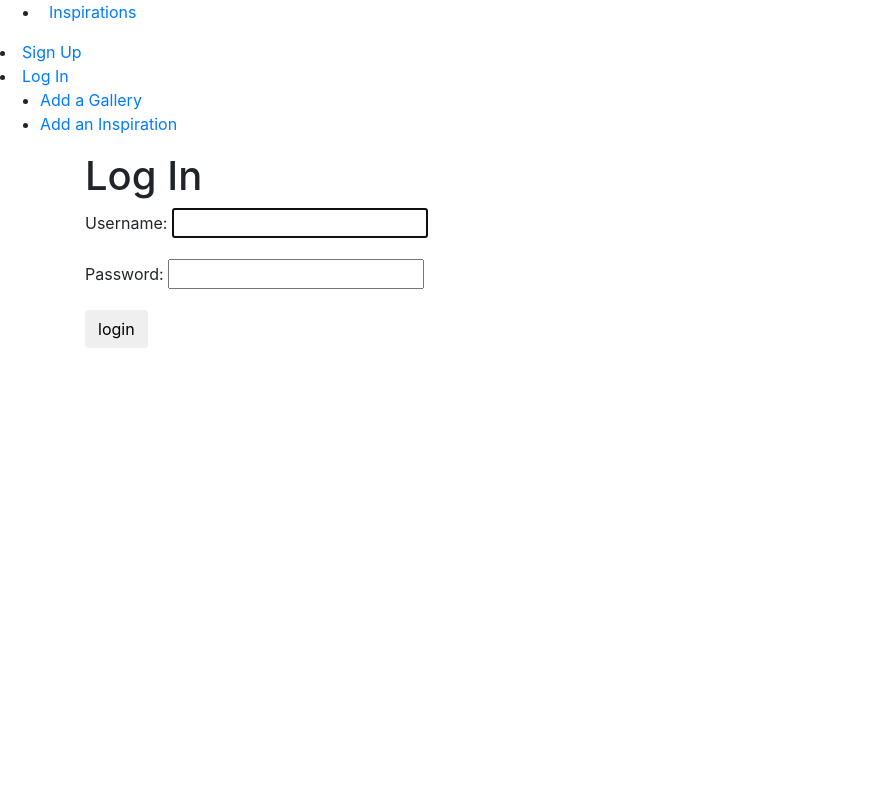
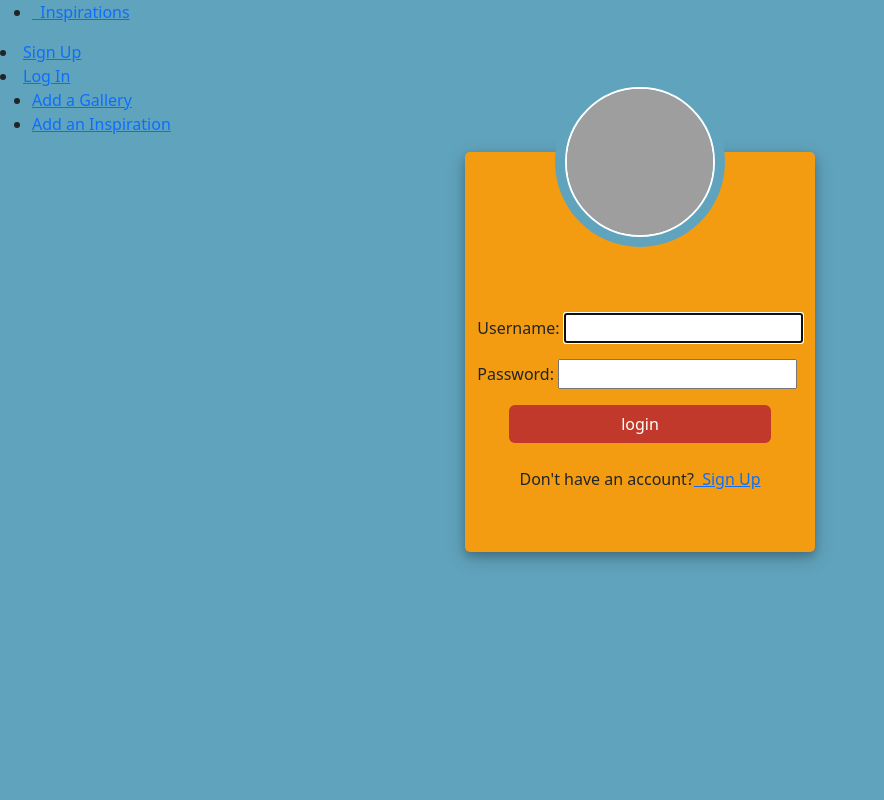
Before and after one commit to fernando-massa/inspirations, a Django app: page /accounts/login/ in a window 1280 px wide. Shown: the whole page, without its empty margins (0-884 px from the left). Run offline with Django 4.2, Linux system fonts and the light colour scheme; some libraries are stand-ins or nearby versions; grey boxes are pictures that could not be loaded.

Commit message:
login page is styled"

```diff
--- a/inspiration2/main_app/static/css/style.css
+++ b/inspiration2/main_app/static/css/style.css
@@ -0,0 +1,69 @@
+body,
+		html {
+			margin: 0;
+			padding: 0;
+			height: 100%;
+			background: #60a3bc !important;
+		}
+		.user_card {
+			height: 400px;
+			width: 350px;
+			margin-top: auto;
+			margin-bottom: auto;
+			background: #f39c12;
+			position: relative;
+			display: flex;
+			justify-content: center;
+			flex-direction: column;
+			padding: 10px;
+			box-shadow: 0 4px 8px 0 rgba(0, 0, 0, 0.2), 0 6px 20px 0 rgba(0, 0, 0, 0.19);
+			-webkit-box-shadow: 0 4px 8px 0 rgba(0, 0, 0, 0.2), 0 6px 20px 0 rgba(0, 0, 0, 0.19);
+			-moz-box-shadow: 0 4px 8px 0 rgba(0, 0, 0, 0.2), 0 6px 20px 0 rgba(0, 0, 0, 0.19);
+			border-radius: 5px;
+
+		}
+		.brand_logo_container {
+			position: absolute;
+			height: 170px;
+			width: 170px;
+			top: -75px;
+			border-radius: 50%;
+			background: #60a3bc;
+			padding: 10px;
+			text-align: center;
+		}
+		.brand_logo {
+			height: 150px;
+			width: 150px;
+			border-radius: 50%;
+			border: 2px solid white;
+		}
+		.form_container {
+			margin-top: 100px;
+		}
+		.login_btn {
+			width: 100%;
+			background: #c0392b !important;
+			color: white !important;
+		}
+		.login_btn:focus {
+			box-shadow: none !important;
+			outline: 0px !important;
+		}
+		.login_container {
+			padding: 0 2rem;
+		}
+		.input-group-text {
+			background: #c0392b !important;
+			color: white !important;
+			border: 0 !important;
+			border-radius: 0.25rem 0 0 0.25rem !important;
+		}
+		.input_user,
+		.input_pass:focus {
+			box-shadow: none !important;
+			outline: 0px !important;
+		}
+		.custom-checkbox .custom-control-input:checked~.custom-control-label::before {
+			background-color: #c0392b !important;
+		}
--- a/inspiration2/main_app/templates/base.html
+++ b/inspiration2/main_app/templates/base.html
@@ -6,10 +6,9 @@
     <meta name="viewport" content="width=device-width, initial-scale=1.0">
     <meta http-equiv="X-UA-Compatible" content="ie=edge">
     <title>Inspirations</title>
+    <link href="https://cdn.jsdelivr.net/npm/bootstrap@5.2.1/dist/css/bootstrap.min.css" rel="stylesheet" integrity="sha384-iYQeCzEYFbKjA/T2uDLTpkwGzCiq6soy8tYaI1GyVh/UjpbCx/TYkiZhlZB6+fzT" crossorigin="anonymous">
+    <script src="https://cdn.jsdelivr.net/npm/bootstrap@5.2.1/dist/js/bootstrap.bundle.min.js" integrity="sha384-u1OknCvxWvY5kfmNBILK2hRnQC3Pr17a+RTT6rIHI7NnikvbZlHgTPOOmMi466C8" crossorigin="anonymous"></script>
     <link rel="stylesheet" type="text/css" href="{% static 'css/style.css' %}">
-    <link href="//maxcdn.bootstrapcdn.com/bootstrap/4.1.1/css/bootstrap.min.css" rel="stylesheet" id="bootstrap-css">
-    <script src="//maxcdn.bootstrapcdn.com/bootstrap/4.1.1/js/bootstrap.min.js"></script>
-    <script src="//cdnjs.cloudflare.com/ajax/libs/jquery/3.2.1/jquery.min.js"></script>
 </head>
 <body>
 <header>
--- a/inspiration2/main_app/templates/registration/login.html
+++ b/inspiration2/main_app/templates/registration/login.html
@@ -1,11 +1,31 @@
 {% extends 'base.html' %}
 {% block content %}
 
-<h1>Log In</h1>
-<form method="post" action="{% url 'login' %}">
-    {% csrf_token %}
-    {{ form.as_p }}
-    <input type="submit" class="btn" value="login">
-    <input type="hidden" name="next" value="{{ next }}">
-  </form>
+  <div class="container h-100">
+		<div class="d-flex justify-content-center h-100">
+			<div class="user_card">
+				<div class="d-flex justify-content-center">
+					<div class="brand_logo_container">
+						<img src="https://i.imgur.com/trhIG4h.png" class="brand_logo" alt="Logo">
+					</div>
+				</div>
+				<div class="d-flex justify-content-center form_container">
+					<form method="post" action="{% url 'login' %}">
+            <div class="form-input">{% csrf_token %}</div>
+            {{ form.as_p }}
+						<div class="d-flex justify-content-center login_container">
+              <input type="submit" class="btn login_btn" value="login">
+              <input type="hidden" name="next" value="{{ next }}">
+				    </div>
+					</form>
+				</div>
+
+				<div class="mt-4">
+					<div class="d-flex justify-content-center links">
+						Don't have an account?  <a href="{% url 'login' %}" class="ml-2">&nbsp Sign Up</a>
+					</div>
+				</div>
+			</div>
+		</div>
+	</div>
 {% endblock %}
```
Also changed, not shown: inspiration2/main_app/images/logo.png (added), inspiration2/main_app/views.py (line endings or trailing spaces).
